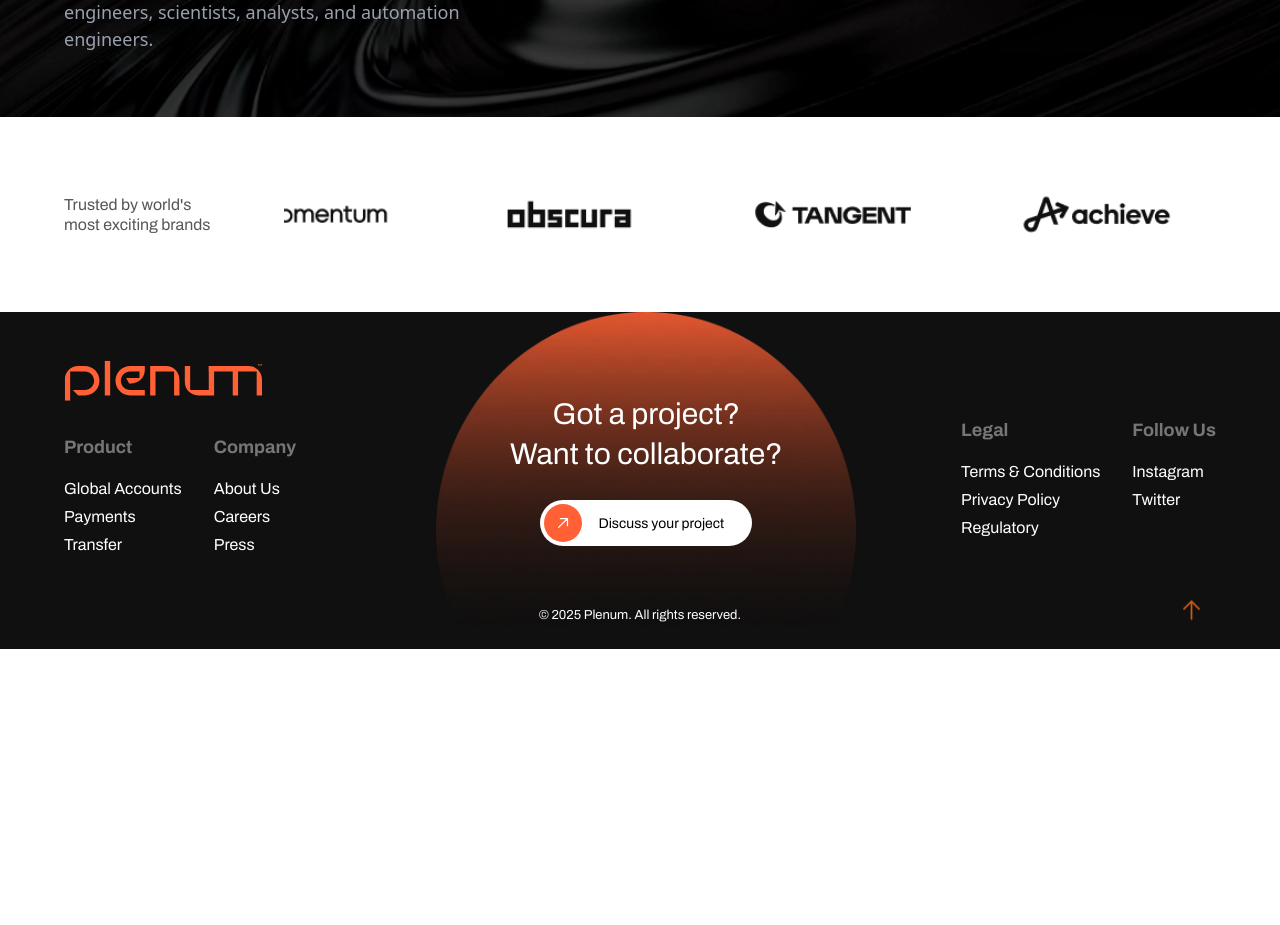
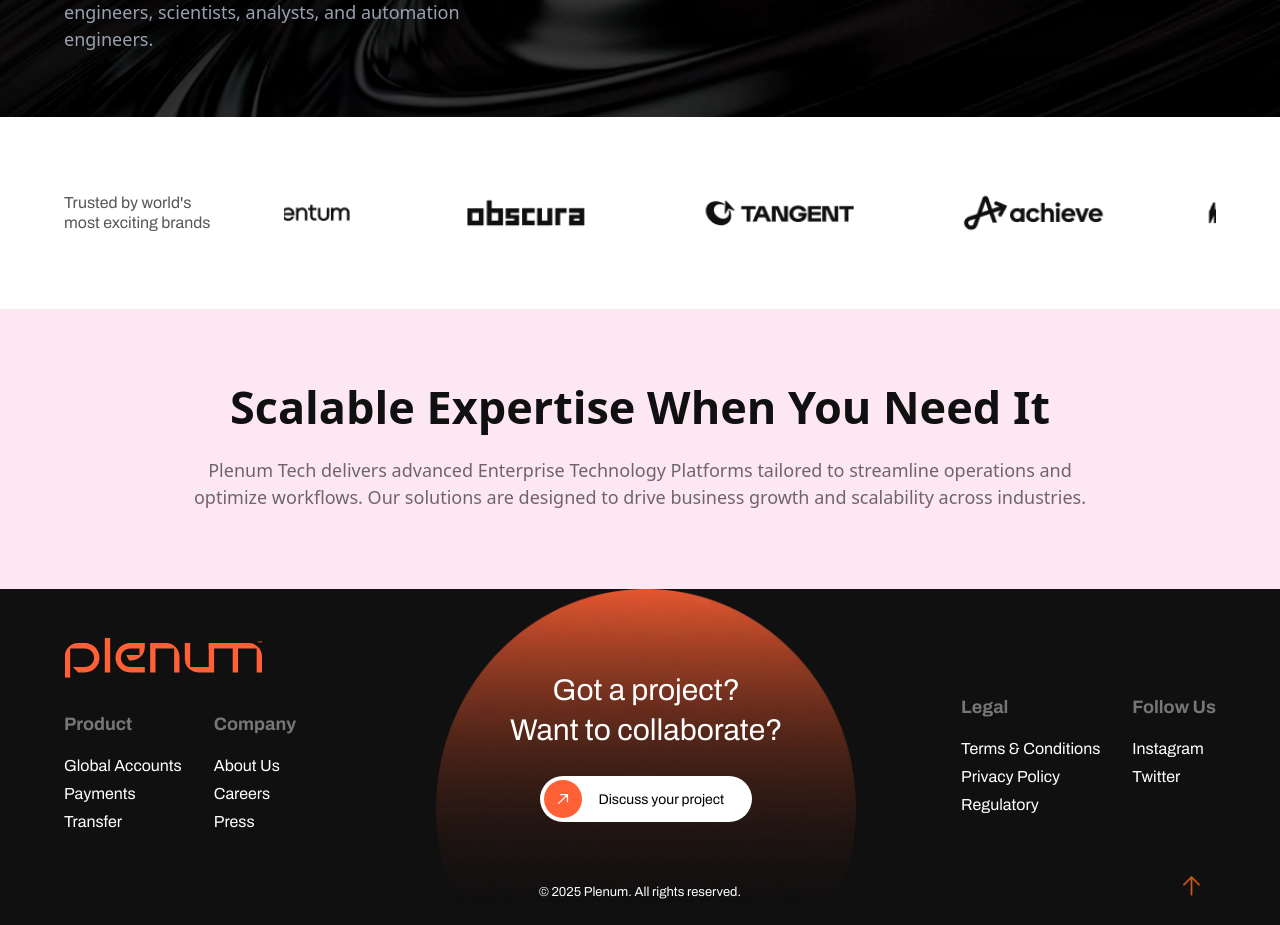
Before and after one commit to developers-xntric/Plenum, a Next.js app: page /service in a window 1280 px wide. Shown: the part 683-1608 px from the top of the page. Before the commit the page ends 1332 px from the top, so only its background shows below. Built offline with nearby package versions, Linux system fonts and the light colour scheme.

Commit message:
Services List

```diff
--- a/src/app/(screens)/service/page.jsx
+++ b/src/app/(screens)/service/page.jsx
@@ -1,5 +1,6 @@
 import BrandSlider from '@/components/common/brand-slider'
 import ServiceHero from '@/components/service/hero'
+import PinkSection from '@/components/service/pink-section'
 import { service_brand_icons } from '@/data/brand-slider-icons-data'
 import React from 'react'
 
@@ -8,8 +9,14 @@ const Service = () => {
         <div>
             <ServiceHero />
             <div className='2xl:max-w-[1300px] h-full w-[90%] mx-auto space-y-20 py-16'>
-                <BrandSlider text={"Trusted by world's most exciting brands"} brand_icons={service_brand_icons} />
+                <BrandSlider
+                    text={"Trusted by world's most exciting brands"}
+                    brand_icons={service_brand_icons} />
             </div>
+            <PinkSection
+                heading={"Scalable Expertise When You Need It"}
+                text={"Plenum Tech delivers advanced Enterprise Technology Platforms tailored to streamline operations and optimize workflows. Our solutions are designed to drive business growth and scalability across industries."}
+            />
         </div>
     )
 }
--- /dev/null
+++ b/src/components/common/arrow-button.jsx
@@ -0,0 +1,23 @@
+import React from 'react'
+
+const ArrowButton = ({ text, className }) => {
+    return (
+        <button className="bg-white text-black rounded-full py-1 px-5 flex items-center justify-between gap-2 text-sm hover:bg-gray-100 transition-colors">
+            <div className="bg-primary text-white rounded-full p-2 relative right-4">
+                {/* ARROW ICON */}
+                <svg xmlns="http://www.w3.org/2000/svg" width="22" height="22" viewBox="0 0 22 22" fill="none">
+                    <path
+                        d="M15.4786 13.7214V6.54688H8.30404M15.2672 6.75755L6.61523 15.4095"
+                        stroke="white"
+                        strokeWidth="1.2661"
+                        strokeLinecap="round"
+                        strokeLinejoin="round"
+                    />
+                </svg>
+            </div>
+            <span className="text-sm font-medium font-['Archivo'] relative right-2">{text}</span>
+        </button>
+    )
+}
+
+export default ArrowButton
--- a/src/components/common/brand-slider.jsx
+++ b/src/components/common/brand-slider.jsx
@@ -26,7 +26,7 @@ export default function BrandSlider({ text, brand_icons }) {
             >
                 {loopIcons.map((icon, index) => (
                     <div key={index} className="flex-shrink-0">
-                        <Image src={icon} alt={`Icon ${index}`} width={200} height={180} />
+                        <Image src={icon} alt={`Icon ${index}`} width={190} height={170} />
                     </div>
                 ))}
             </motion.div>
--- a/src/components/layout/footer.jsx
+++ b/src/components/layout/footer.jsx
@@ -1,6 +1,7 @@
 "use client"
 import Link from "next/link"
 import Image from "next/image"
+import ArrowButton from "../common/arrow-button";
 
 export default function Footer() {
 
@@ -89,21 +90,7 @@ export default function Footer() {
               <div className="flex flex-col items-center justify-center text-center absolute top-1/2 left-1/2 transform -translate-x-1/2 -translate-y-1/2 w-full">
                 <h3 className="text-3xl font-normal mb-1 font-['Archivo']">Got a project?</h3>
                 <p className="text-3xl font-normal mb-7 font-['Archivo']">Want to collaborate?</p>
-                <button className="bg-white text-black rounded-full py-1 px-5 flex items-center justify-between gap-2 text-sm hover:bg-gray-100 transition-colors">
-                  <div className="bg-primary text-white rounded-full p-2 relative right-4">
-                    {/* ARROW ICON */}
-                    <svg xmlns="http://www.w3.org/2000/svg" width="22" height="22" viewBox="0 0 22 22" fill="none">
-                      <path
-                        d="M15.4786 13.7214V6.54688H8.30404M15.2672 6.75755L6.61523 15.4095"
-                        stroke="white"
-                        strokeWidth="1.2661"
-                        strokeLinecap="round"
-                        strokeLinejoin="round"
-                      />
-                    </svg>
-                  </div>
-                  <span className="text-sm font-medium font-['Archivo'] relative right-2">Discuss your project</span>
-                </button>
+                <ArrowButton text={"Discuss your project"} />
               </div>
             </div>
           </div>
--- /dev/null
+++ b/src/components/service/pink-section.jsx
@@ -0,0 +1,20 @@
+import React from 'react'
+import ArrowButton from '../common/arrow-button'
+
+const PinkSection = ({ heading, text, show_button = false }) => {
+    return (
+        <div className='bg-pink-100 md:h-[280px]'>
+            <div className='2xl:max-w-[1300px] h-full w-[90%] mx-auto space-y-20 py-16'>
+                <div className='w-[913px] mx-auto my-auto h-[141px]'>
+                    <h2 className='text-secondary text-[45px] font-["Archivo"] font-bold text-center'>{heading}</h2>
+                    <p className='text-secondary opacity-60 text-[18px] font-normal text-center font-["Archivo"] mt-4'>{text}</p>
+                </div>
+                <div className='w-full flex justify-center mt-4'>
+                    {show_button && <ArrowButton text={"Request A Demo"} />}
+                </div>
+            </div>
+        </div>
+    )
+}
+
+export default PinkSection
```
